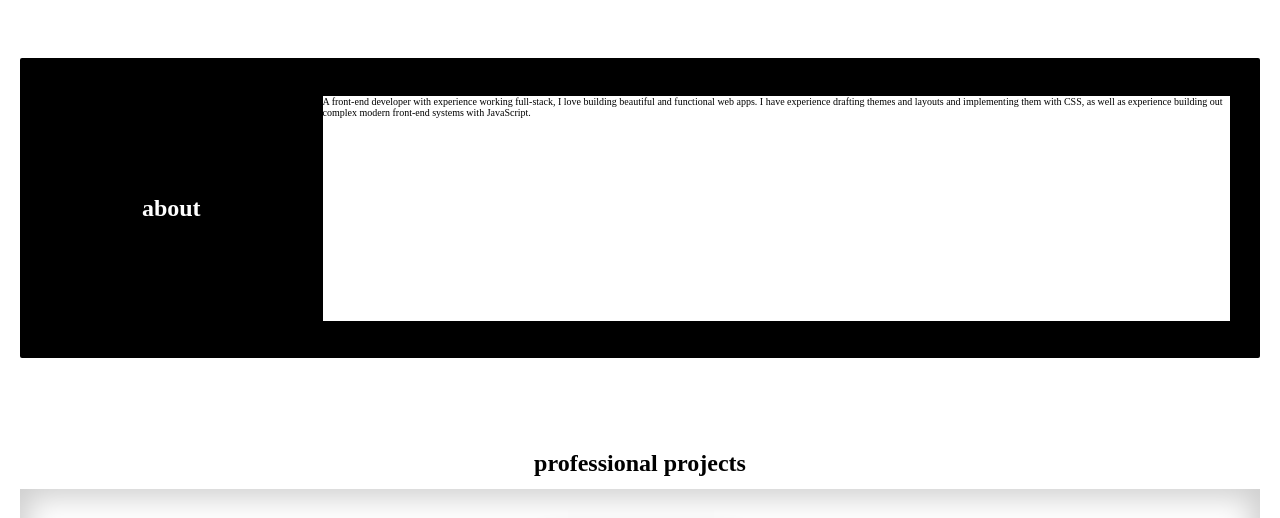
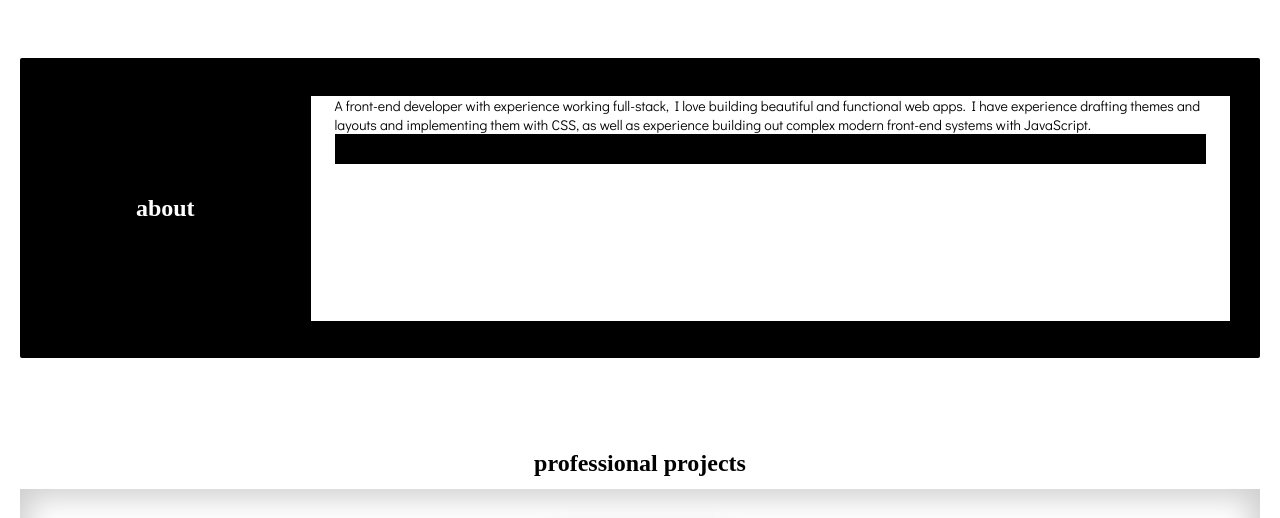
Before and after one commit to kellybarber/personal-site, a React app: page / in a window 1280 px wide. Shown: the part 794-1312 px from the top of the page. Built offline with nearby package versions, Linux system fonts and the light colour scheme.

Commit message:
Added some base text to about section

```diff
--- a/src/components/About.js
+++ b/src/components/About.js
@@ -11,6 +11,9 @@ export default () => (
         web apps. I have experience drafting themes and layouts and implementing them with CSS, as well as
         experience building out complex modern front-end systems with JavaScript.
       </p>
+      <div className='about-social'>
+
+      </div>
     </div>
   </div>
 )
--- a/src/styles/components/About.css
+++ b/src/styles/components/About.css
@@ -23,5 +23,19 @@
   flex: 3;
   height: 75%;
   margin-right: 3rem;
+  padding: 0 2.4rem;
   background-color: var(--color-white);
 }
+
+.about-text > p {
+  font-size: 1.4rem;
+  font-family: var(--font-secondary);
+
+  /* column-count: 2;
+  column-gap: 2rem; */
+}
+
+.about-social {
+  height: 3rem;
+  background-color: var(--color-black);
+}
```
